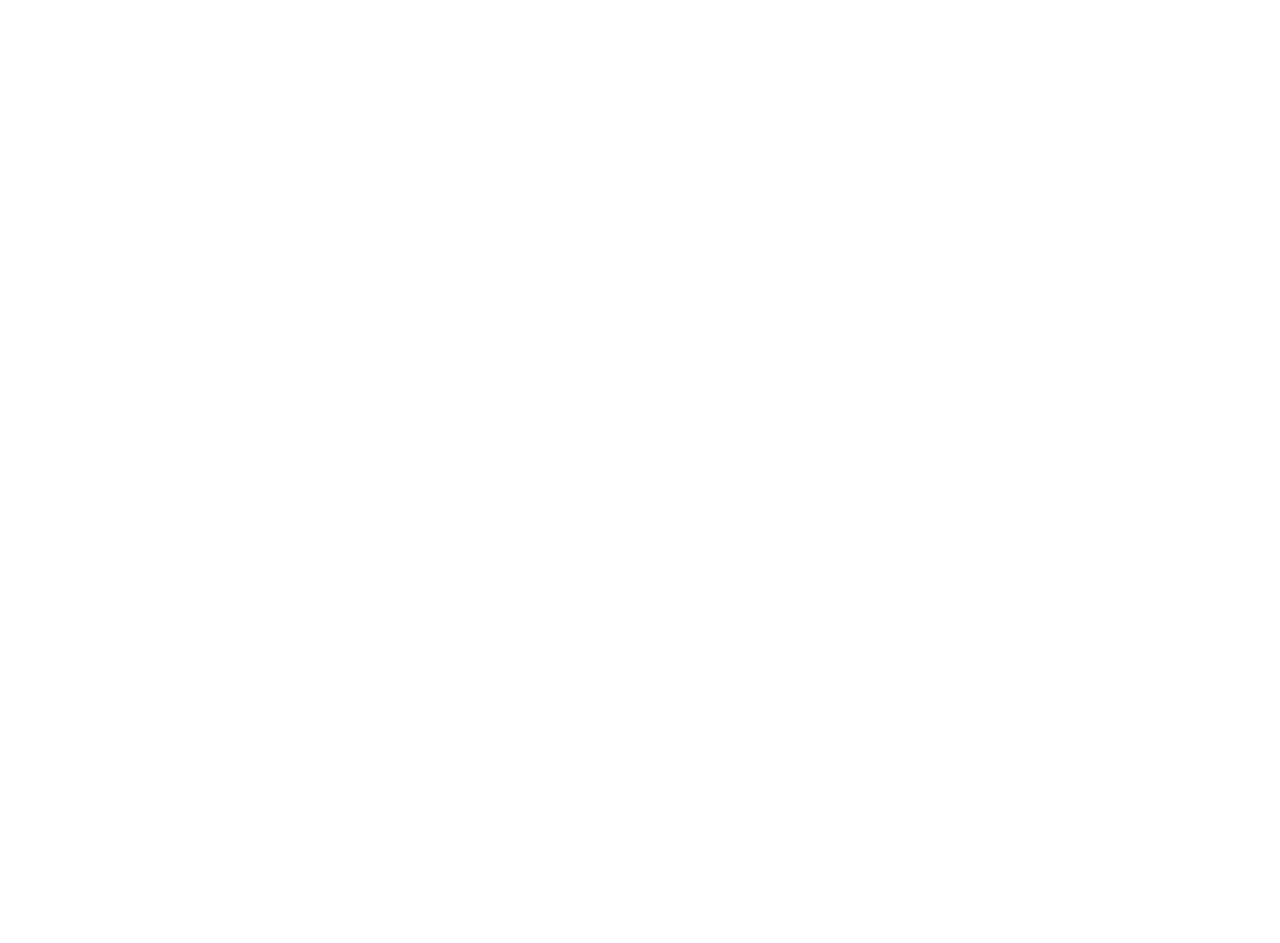
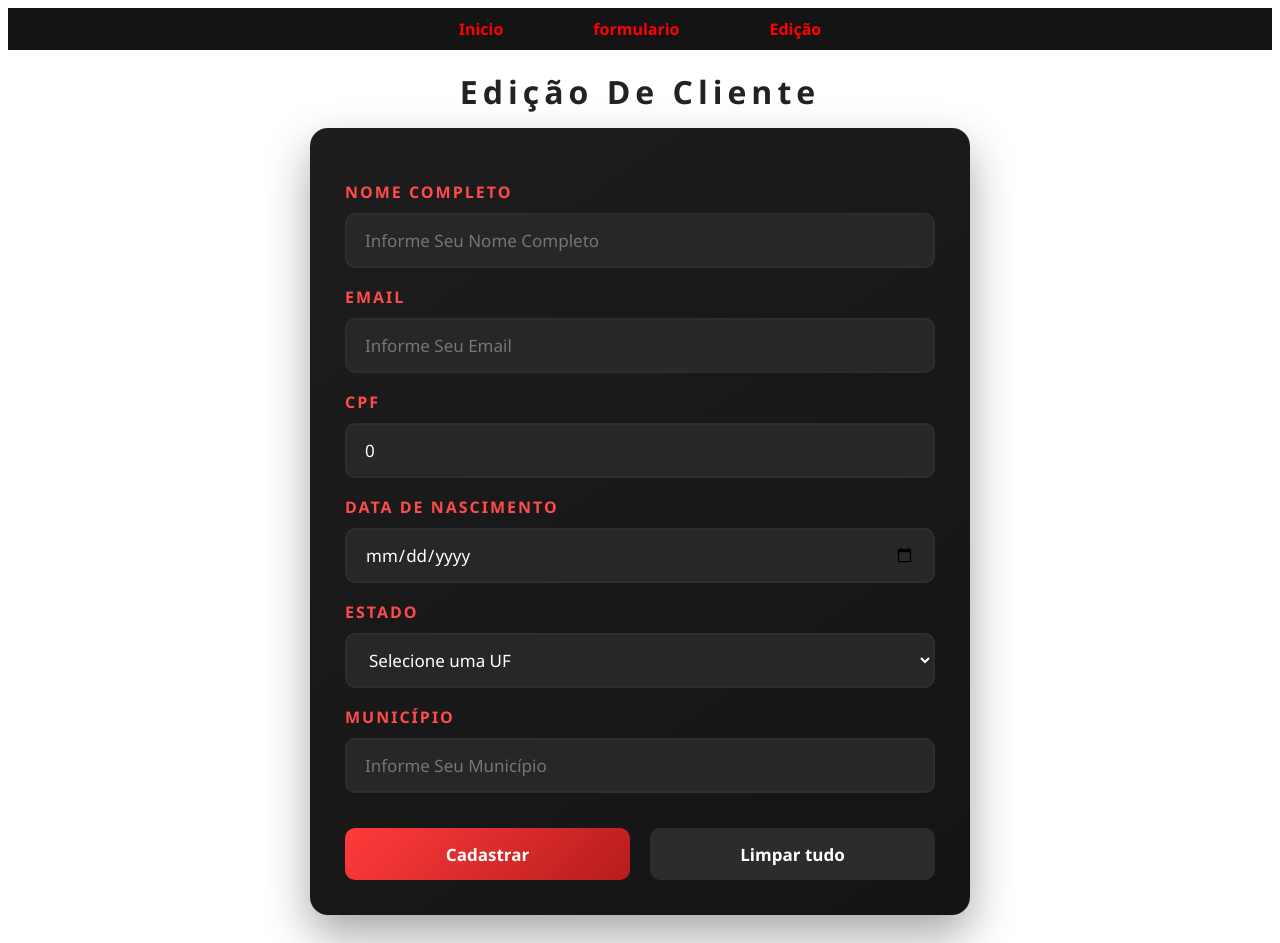
Before and after one commit to Gleidson-RS/Cadastro-Cliente-Angular, an Angular app: page /editar/editar in a window 1280 px wide. Before the commit this address led to /. Before the commit the page ends 800 px from the top, so only its background shows below. Built offline with nearby package versions, Linux system fonts and the light colour scheme.

Commit message:
excluir funcinando e implementando editção de cadastro

```diff
--- a/src/app/app.routes.ts
+++ b/src/app/app.routes.ts
@@ -14,7 +14,9 @@
     component: FormularioComponent },
 
   {
-    path: 'editar',
+    path: 'editar/:id',
     component: EditarComponent }
 
+
+
 ];
--- a/src/app/component/editar/editar.component.html
+++ b/src/app/component/editar/editar.component.html
@@ -1,7 +1,7 @@
 
 <header>
 
-    <title> Edição De Clientes Cadastrados </title>
+    <title>Inicio</title>
 
     </header>
 
@@ -15,10 +15,64 @@
 
     </main>
 
+    <div id="form">
+        <h3>Edição De Cliente</h3>
+
+        <form id="formulario">
+            <label for="nome">Nome Completo</label>
+            <input type="text" name="nome" id="nome" maxlength="30" placeholder="Informe Seu Nome Completo" [(ngModel)]="nome">
+
+            <label for="email">Email</label>
+            <input type="email" name="email" id="email" maxlength="30" placeholder="Informe Seu Email"  [(ngModel)]="email">
+
+            <label for="cpf">CPF</label>
+            <input type="text" name="cpf" id="cpf" maxlength="14" placeholder="Informe Seu CPF"  [(ngModel)]="cpf">
+
+            <label for="data">Data de nascimento</label>
+            <input type="date" name="data" id="data" maxlength="8" placeholder="Informe Sua data de nascimento"  [(ngModel)]="data">
+
+            <label for="uf">Estado</label>
+            <select name="uf" id="uf" placeholder="Informe Seu Estado" [(ngModel)]="uf">
+                <option value="">Selecione uma UF</option>
+                <option value="AC">Acre</option>
+                <option value="AL">Alagoas</option>
+                <option value="AP">Amapá</option>
+                <option value="AM">Amazonas</option>
+                <option value="BA">Bahia</option>
+                <option value="CE">Ceará</option>
+                <option value="DF">Distrito Federal</option>
+                <option value="ES">Espírito Santo</option>
+                <option value="GO">Goiás</option>
+                <option value="MA">Maranhão</option>
+                <option value="MT">Mato Grosso</option>
+                <option value="MS">Mato Grosso do Sul</option>
+                <option value="MG">Minas Gerais</option>
+                <option value="PA">Pará</option>
+                <option value="PB">Paraíba</option>
+                <option value="PR">Paraná</option>
+                <option value="PE">Pernambuco</option>
+                <option value="PI">Piauí</option>
+                <option value="RJ">Rio de Janeiro</option>
+                <option value="RN">Rio Grande do Norte</option>
+                <option value="RS">Rio Grande do Sul</option>
+                <option value="RO">Rondônia</option>
+                <option value="RR">Roraima</option>
+                <option value="SC">Santa Catarina</option>
+                <option value="SP">São Paulo</option>
+                <option value="SE">Sergipe</option>
+                <option value="TO">Tocantins</option>
+            </select>
+
+            <label for="municipio">Município</label>
+            <input type="text" name="municipio" id="municipio" maxlength="30" placeholder="Informe Seu Município" [(ngModel)]="municipio">
+
+            <div id="btns">
+
+                <button routerLink="/formulario" class="lnk-rota" type="button" id="btnAdd" >Cadastrar</button>
+                <button type="button" id="btnLimpar">Limpar tudo</button>
 
 
-    <div id="form">
-
-        <h3> Edição De Clientes </h3>
+            </div>
+        </form>
 
     </div>
--- a/src/app/component/editar/editar.component.ts
+++ b/src/app/component/editar/editar.component.ts
@@ -1,7 +1,9 @@
 import { Component } from '@angular/core';
 import { FormsModule } from '@angular/forms';
-import { RouterLink } from '@angular/router';
-import { RouterLinkActive } from '@angular/router';
+import { RouterLink, RouterLinkActive } from '@angular/router';
+import { Pessoa } from '../../model/pessoa';
+import { PessoaServiceService } from '../../service/pessoa-service.service';
+
 
 
 @Component({
@@ -11,6 +13,43 @@
   templateUrl: './editar.component.html',
   styleUrl: './editar.component.css'
 })
+
 export class EditarComponent {
 
+  nome = ''
+  email = ''
+  cpf = 0
+  data: Date | null = null
+  uf = ''
+  municipio = ''
+
+  constructor(private pessoaService: PessoaServiceService) {}
+
+  adicionar() { //
+
+    //Cria uma variável constante local chamada pessoa e atribui os valores em seus repectivos campos.
+    const pessoa: Pessoa = {
+      nome: this.nome,
+      email: this.email,
+      cpf: this.cpf,
+      data: this.data,
+      uf: this.uf,
+      municipio: this.municipio
+
+    };
+
+
+
+    this.pessoaService.adicionar(pessoa); //envia o a variavel criada anteriormente para a classe de serviço (pessoaServive).
+
+
+    //limpa as caixas depois de enviar os dados.
+    this.nome = ''
+    this.email = ''
+    this.cpf = 0
+    this.data = null
+    this.uf = ''
+    this.municipio = ''
+  }
+
 }
--- a/src/app/component/formulario/formulario.component.html
+++ b/src/app/component/formulario/formulario.component.html
@@ -15,7 +15,7 @@
 
     <div id="form">
 
-        <div *ngFor="let pessoa of listaClientes">
+        <div *ngFor="let pessoa of listaClientes; let i = index" >
 
             <h3>{{ pessoa.nome }}</h3>
 
@@ -28,6 +28,10 @@
             <p>Estado: {{ pessoa.uf }}</p><p>-------------------</p>
 
             <p>Município: {{ pessoa.municipio }}</p><p>-------------------</p>
+
+            <button (click)="excluir(i)" >Excluir</button>
+
+            <button [routerLink]="['/editar', pessoa.id]">Editar</button>
         </div>
 
     </div>
--- a/src/app/component/formulario/formulario.component.ts
+++ b/src/app/component/formulario/formulario.component.ts
@@ -24,4 +24,9 @@
     this.listaClientes = this.pessoaService.listar(); // Solicita a lista de pessoas pra o pessoaService e manda pra a função listar
   }
 
+
+  excluir(indice: number) {
+    this.pessoaService.excluir(indice)
 }
+
+}
--- a/src/app/service/pessoa-service.service.ts
+++ b/src/app/service/pessoa-service.service.ts
@@ -14,6 +14,14 @@
         return this.pessoas
     }
 
+    excluir(indice: number) {
+        this.pessoas.splice(indice, 1)
+    }
 
+    /*
+    editar(pessoa: Pessoa){
+        this.pessoas.
 
+    }
+*/
 }
```
